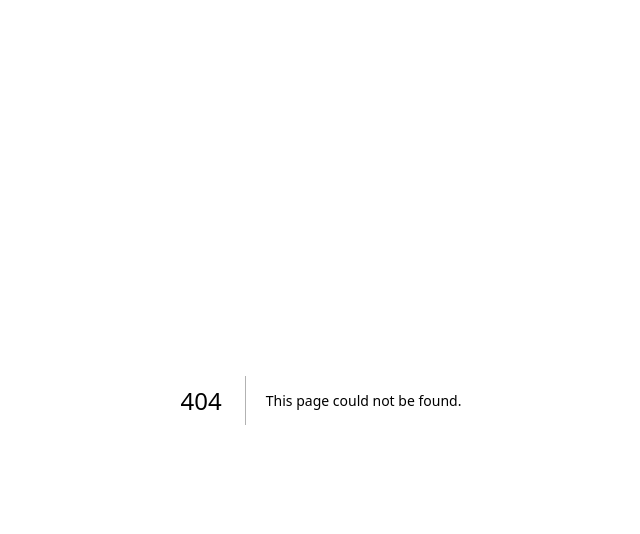
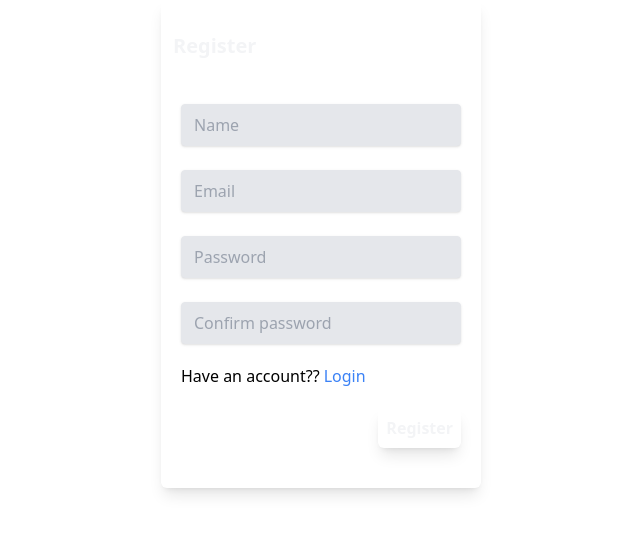
Before and after one commit to lorenzosyku/catering-app, a Next.js app: page /Register in a window 1280 px wide. Before the commit this address had no page. Shown: the top 534 px of the page, without its empty margins (319-959 px from the left). Built offline with nearby package versions, Linux system fonts and the light colour scheme.

Commit message:
register page

```diff
--- a/components/Banner.jsx
+++ b/components/Banner.jsx
@@ -1,7 +1,9 @@
 import React from "react";
 import Image from "next/image";
+import { useRouter } from "next/router";
 
 function Banner() {
+  const router = useRouter();
   return (
     <div className="w-full h-screen relative">
       <Image
@@ -16,8 +18,11 @@ function Banner() {
         </h1>
 
         <p className="mt-3 text-2xl">Get started by specifying your event </p>
-        <button className="text-cyan-600 bg-white px-10 py-4 shadow-md rounded-full font-bold my-3 cursor-pointer hover:shadow-xl active:scale-90 transition duration-150">
-          Get Started
+        <button
+          onClick={() => router.push("/Register")}
+          className="text-cyan-600 bg-white px-10 py-4 shadow-md rounded-full font-bold my-3 cursor-pointer hover:shadow-xl active:scale-90 transition duration-150"
+        >
+          Book Your Event
         </button>
       </div>
     </div>
--- a/package.json
+++ b/package.json
@@ -8,6 +8,7 @@
   "dependencies": {
     "@headlessui/react": "^1.6.6",
     "@heroicons/react": "^1.0.6",
+    "firebase": "^9.15.0",
     "next": "latest",
     "react": "18.1.0",
     "react-dom": "18.1.0"
--- /dev/null
+++ b/pages/Register.tsx
@@ -0,0 +1,63 @@
+import React from "react";
+
+function Register() {
+  return (
+    <div className="min-h-screen ">
+      <div className="flex justify-center items-center">
+        <form className="md:flex flex-col shadow-lg rounded-md py-5 md:w-1/4">
+          <div className="bg-shade-lightblue h-[60px]">
+            <h2 className="p-3 text-xl font-semibold text-gray-100">
+              Register
+            </h2>
+          </div>
+          <label className="block mb-5 px-5 mt-5">
+            <input
+              className="shadow bg-gray-200 border rounded py-2 px-3 form-input mt-1 block w-full outline-none"
+              type="text"
+              placeholder="Name"
+            />
+          </label>
+          <label className="block mb-5 px-5">
+            <input
+              className="shadow bg-gray-200 border rounded py-2 px-3 form-input mt-1 block w-full outline-none"
+              type="email"
+              placeholder="Email"
+            />
+          </label>
+          <label className="block mb-5 px-5">
+            <input
+              className="shadow bg-gray-200 border rounded py-2 px-3 form-input mt-1 block w-full outline-none"
+              type="password"
+              placeholder="Password"
+            />
+          </label>
+          <label className="block mb-5 px-5">
+            <input
+              className="shadow bg-gray-200 border rounded py-2 px-3 form-input mt-1 block w-full outline-none"
+              type="password"
+              placeholder="Confirm password"
+            />
+          </label>
+          <div className="flex justify-start items-center px-5">
+            <p>
+              Have an account??
+              <span
+                className="text-blue-500 px-1 cursor-pointer hover:underline"
+                onClick={() => {}}
+              >
+                Login
+              </span>
+            </p>
+          </div>
+          <div className="flex justify-end p-5">
+            <button className="bg-shade-lightblue text-gray-100 font-semibold p-2 shadow-lg rounded-md cursor-pointer">
+              Register
+            </button>
+          </div>
+        </form>
+      </div>
+    </div>
+  );
+}
+
+export default Register;
```
Also changed, not shown: firebase.js (added, +17 -0 lines), 1 other file (tests, documents, lock files or other folders).
